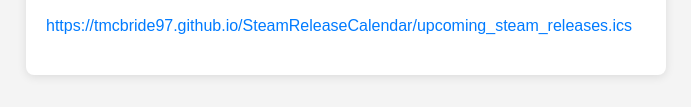
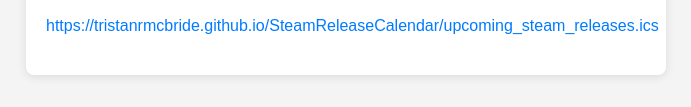
Before and after one commit to subatomic103/SteamReleaseCalendar, a website: page index.html in a window 1280 px wide. Shown: the part 408-515 px from the top of the page, without its empty margins (294-985 px from the left). Drawn offline with Linux system fonts and the light colour scheme.

Commit message:
Update index.html

```diff
--- a/index.html
+++ b/index.html
@@ -55,7 +55,7 @@
 
     <a class="calendar-link" href="upcoming_steam_releases.ics" download>Download the Calendar</a>
     <p>To subscribe in your calendar app, copy this URL and add it as a new calendar subscription:</p>
-    <p><a href="https://tmcbride97.github.io/SteamReleaseCalendar/upcoming_steam_releases.ics">https://tmcbride97.github.io/SteamReleaseCalendar/upcoming_steam_releases.ics</a></p>
+    <p><a href="https://tristanrmcbride.github.io/SteamReleaseCalendar/upcoming_steam_releases.ics">https://tristanrmcbride.github.io/SteamReleaseCalendar/upcoming_steam_releases.ics</a></p>
   </div>
 </body>
 </html>
```
